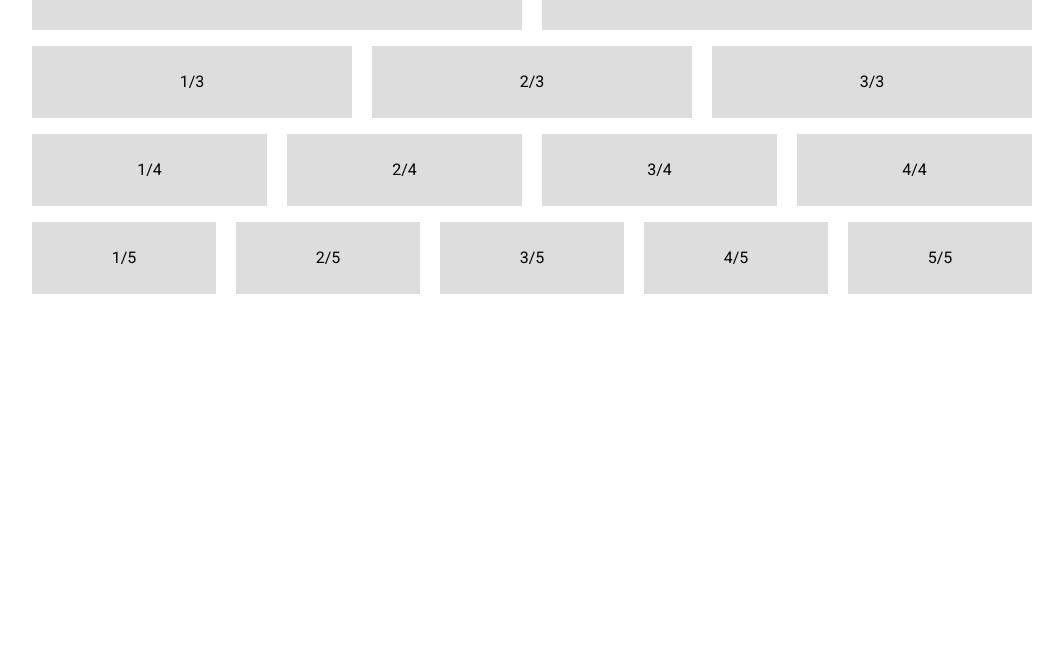
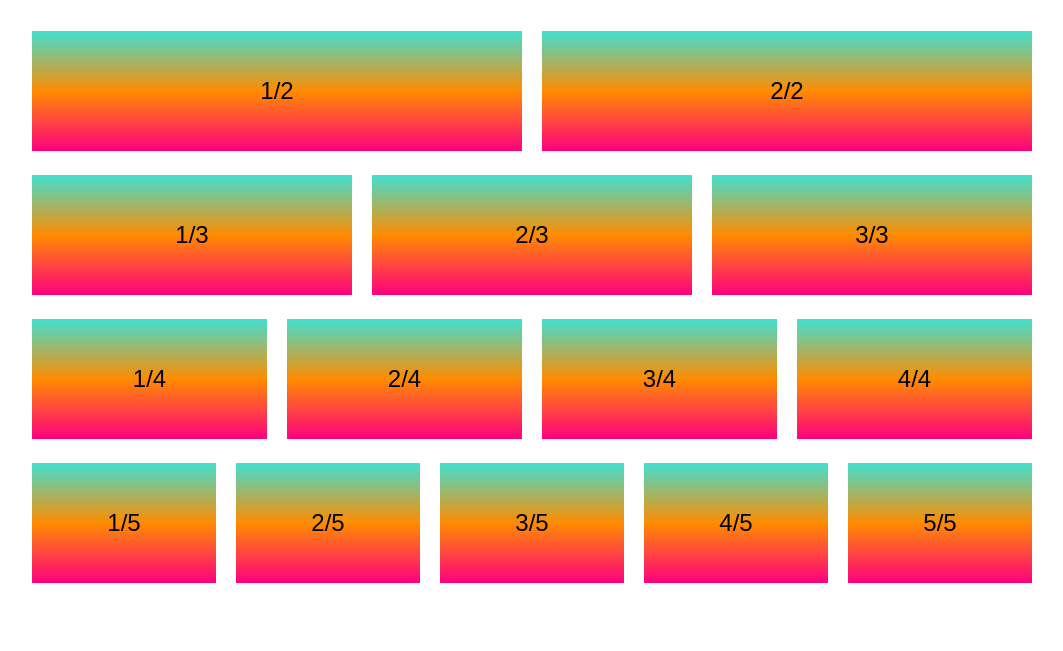
Before and after one commit to alistairtweedie/pintsize, a website: page examples/auto-flex-grid.html in a window 1280 px wide. Shown: the part 149-800 px from the top of the page, without its empty margins (108-1171 px from the left). Drawn offline with Linux system fonts and the light colour scheme.

Commit message:
changed background and font

```diff
--- a/examples/auto-flex-grid.html
+++ b/examples/auto-flex-grid.html
@@ -18,13 +18,13 @@
     @import url(https://fonts.googleapis.com/css?family=Roboto:400,700);
 
     body {
-        font-size: 1em;
-        line-height: 1.5;
-        font-family: 'Roboto', sans-serif;
+        font-size: 1.5em;
+        line-height: 2;
+        font-family: Arial, Helvetica, sans-serif;
     }
 
     .demo--content-block {
-        background-color: #ddd;
+        background-image: linear-gradient(#40e0d0,#ff8c00,#ff0080);
         text-align: center;
         padding: 1.5em 0.5em;
         margin: .5em 0;
```
